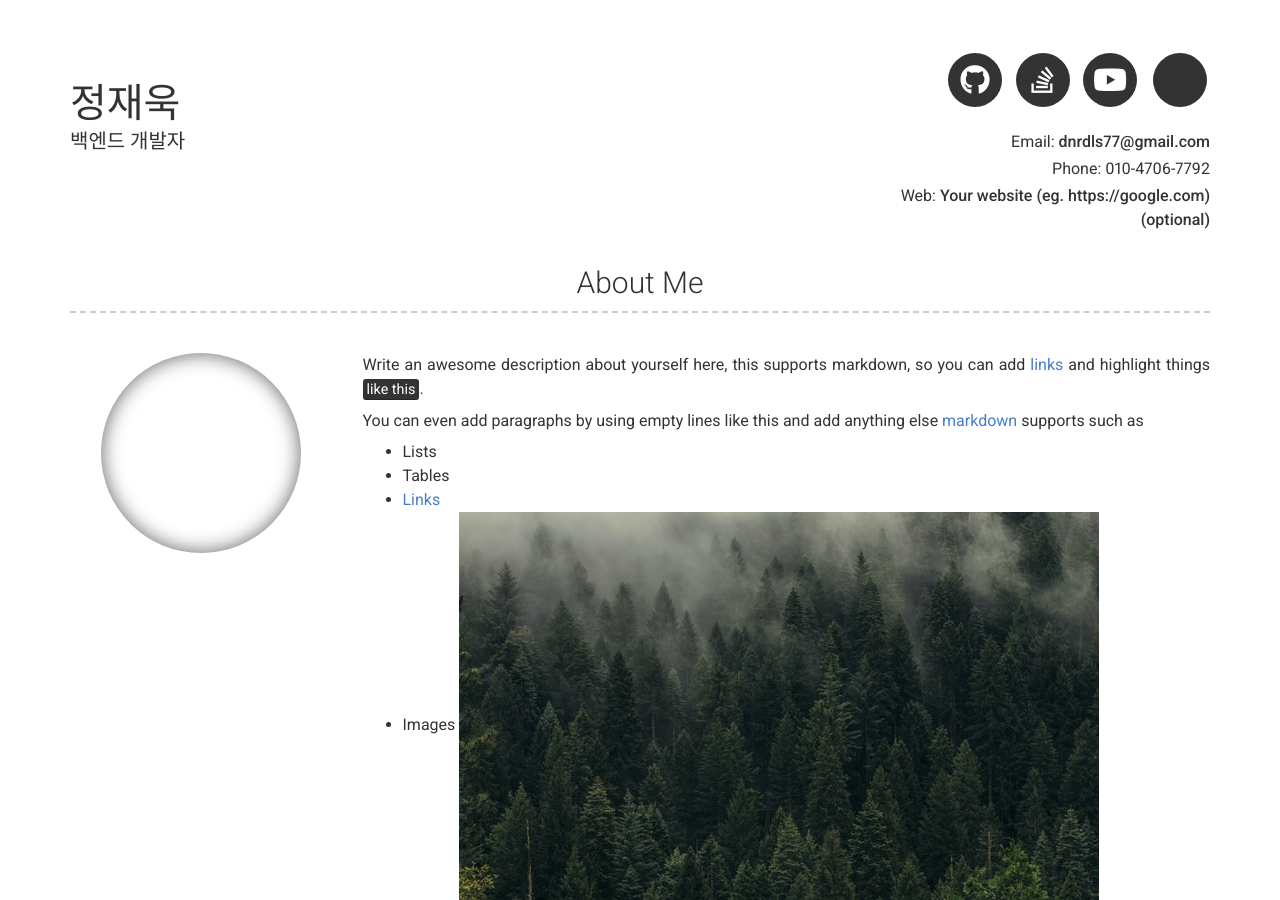
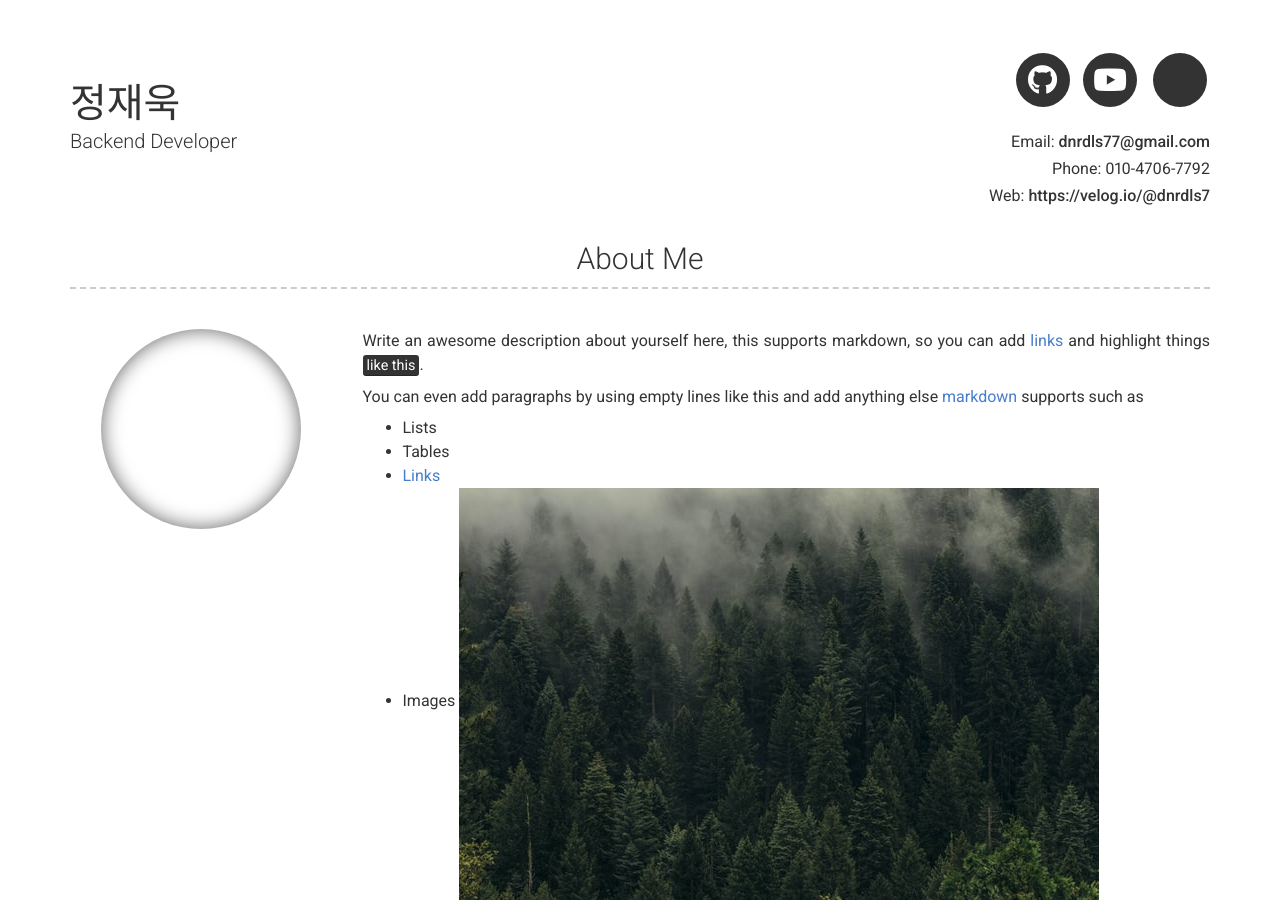
Before and after one commit to dnrdls7/dnrdls7.github.io, a Jekyll site: the page built from index.md, in a window 1280 px wide and 900 px high. Built offline with Jekyll 4.4.1, drawn with Linux system fonts in a browser that asks for light colours; nearby versions of some CDN libraries.

Commit message:
personal info & social links

```diff
--- a/_config.yml
+++ b/_config.yml
@@ -1,5 +1,5 @@
 # Site
-repository: Git repository where your resume will be hosted, only required if you are hosting on GitHub (eg. sproogen/modern-resume-theme)
+repository: dnrdls7/resume
 # favicon: Directory of your favicon (eg. images/favicon.ico)(optional)
 
 # Content configuration version
@@ -7,31 +7,20 @@ version: 2
 
 # Personal info
 name: 정재욱
-title: 백엔드 개발자
+title: Backend Developer
 email: dnrdls77@gmail.com
 # email_title: Email (Email title override)
 phone: 010-4706-7792
 # phone_title: Phone (Phone title override)
-website: Your website (eg. https://google.com)(optional)
+website: https://velog.io/@dnrdls7
 # website_title: Web (Website title override)
 
 # Dark Mode (true/false/never)
-darkmode: false
+darkmode: never
 
 # Social links
-twitter_username:
-github_username:  dnrdls7
-stackoverflow_username: "19696849"
-dribbble_username:
-facebook_username:
-flickr_username:
-instagram_username:
-linkedin_username:
-xing_username:
-pinterest_username:
+github_username: dnrdls7
 youtube_username: dnrdls77
-orcid_username:
-googlescholar_username:
 
 # Additional icon links
 additional_links:
```
